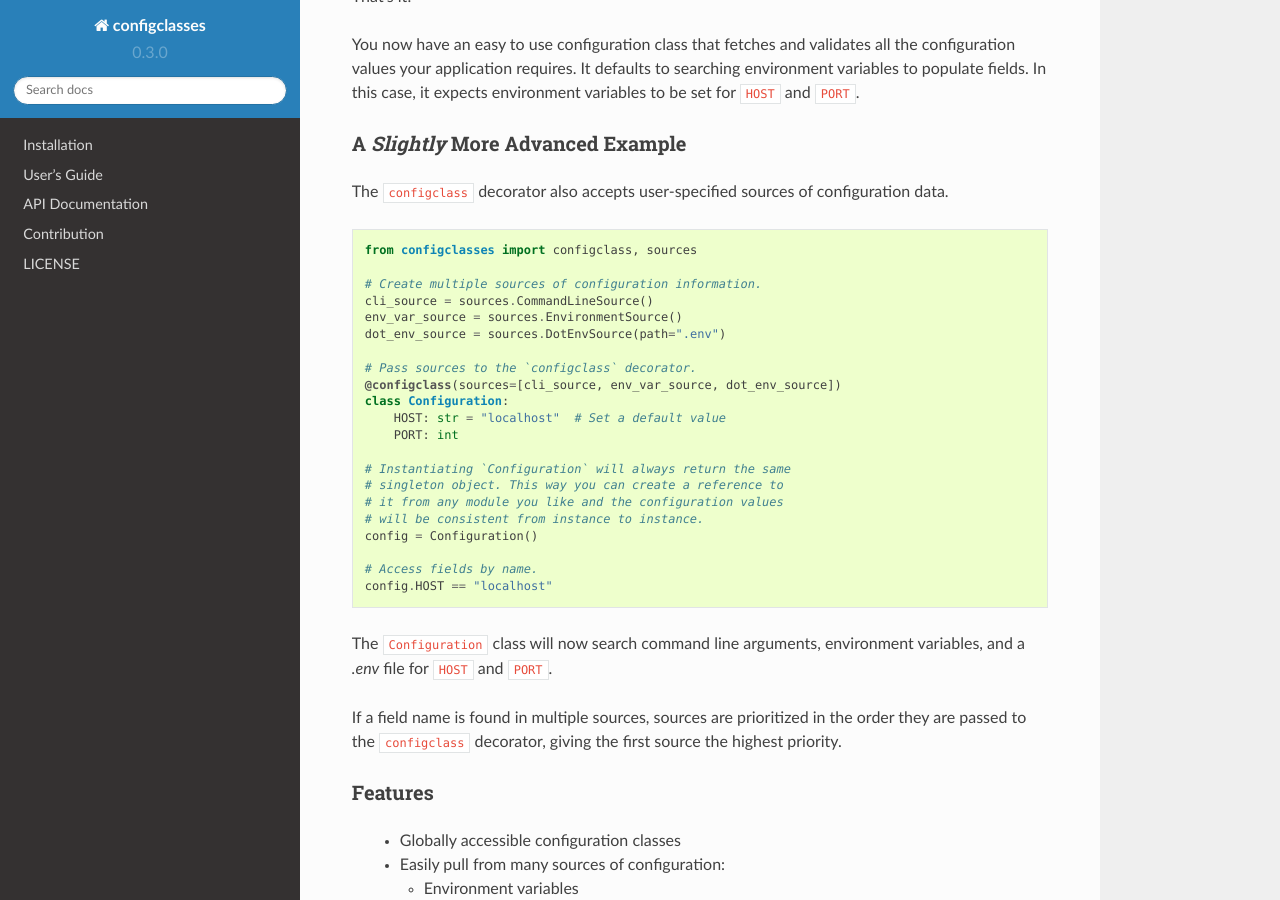
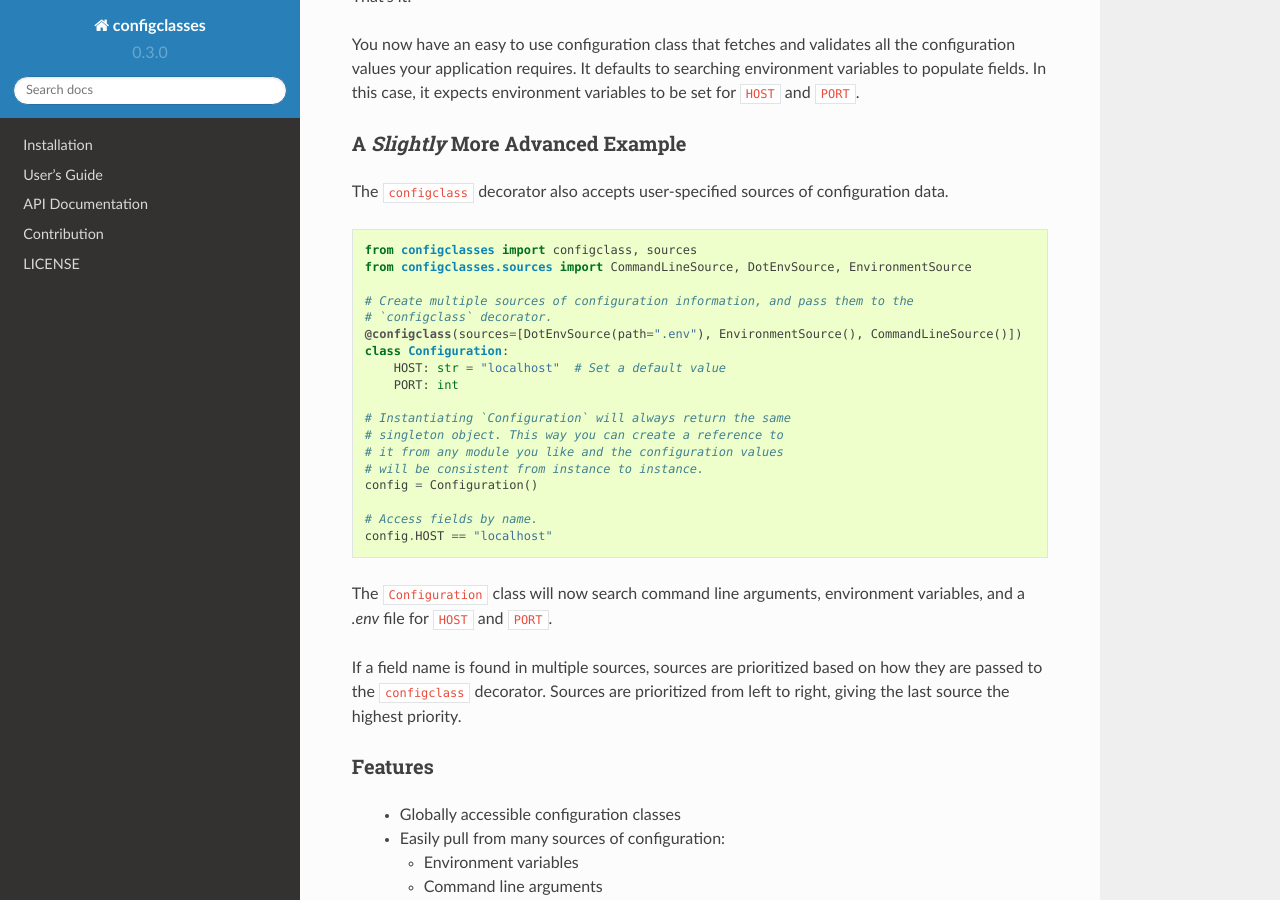
Before and after one commit to JeffBelgum/configclasses, a Sphinx documentation site: the page built from docs/index.rst, in a window 1280 px wide and 900 px high, scrolled down 785 px. Built offline with Sphinx 7.4.7 and the Read the Docs theme 2.0.0, drawn with Linux system fonts in a browser that asks for light colours.

Commit message:
reverse priority order of sources.
They are now ordered from lowest to highest priority based
on user feedback

```diff
--- a/docs/index.rst
+++ b/docs/index.rst
@@ -75,14 +75,11 @@ data.
 ::
 
     from configclasses import configclass, sources
+    from configclasses.sources import CommandLineSource, DotEnvSource, EnvironmentSource
 
-    # Create multiple sources of configuration information.
-    cli_source = sources.CommandLineSource()
-    env_var_source = sources.EnvironmentSource()
-    dot_env_source = sources.DotEnvSource(path=".env")
-
-    # Pass sources to the `configclass` decorator.
-    @configclass(sources=[cli_source, env_var_source, dot_env_source])
+    # Create multiple sources of configuration information, and pass them to the
+    # `configclass` decorator.
+    @configclass(sources=[DotEnvSource(path=".env"), EnvironmentSource(), CommandLineSource()])
     class Configuration:
         HOST: str = "localhost"  # Set a default value
         PORT: int
@@ -99,8 +96,9 @@ data.
 The ``Configuration`` class will now search command line arguments, environment variables,
 and a `.env` file for ``HOST`` and ``PORT``.
 
-If a field name is found in multiple sources, sources are prioritized in the order they
-are passed to the ``configclass`` decorator, giving the first source the highest priority.
+If a field name is found in multiple sources, sources are prioritized based on how they are
+passed to the ``configclass`` decorator. Sources are prioritized from left to right, giving
+the last source the highest priority.
 
 
 Features
```
Also changed, not shown: 2 other files.
